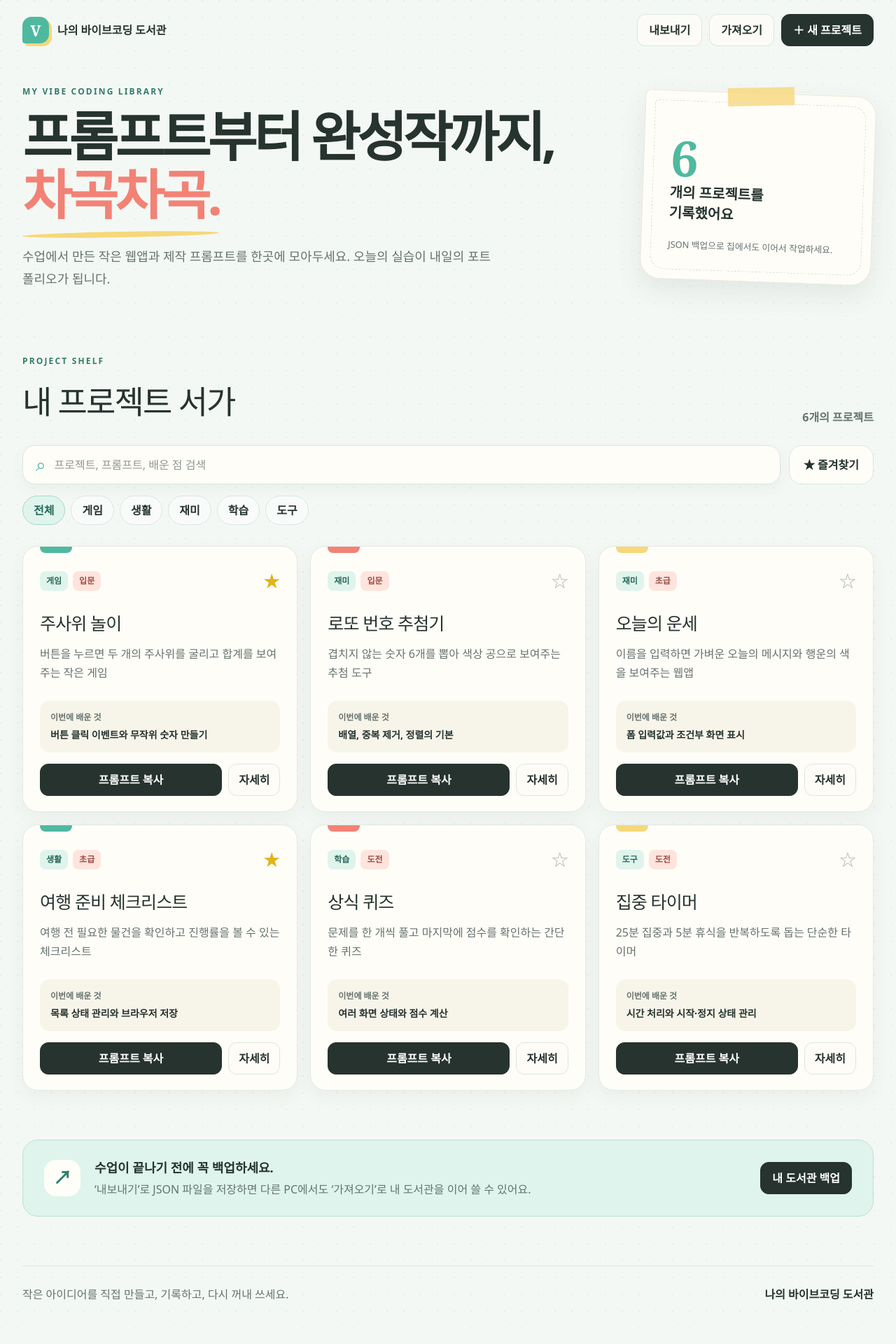
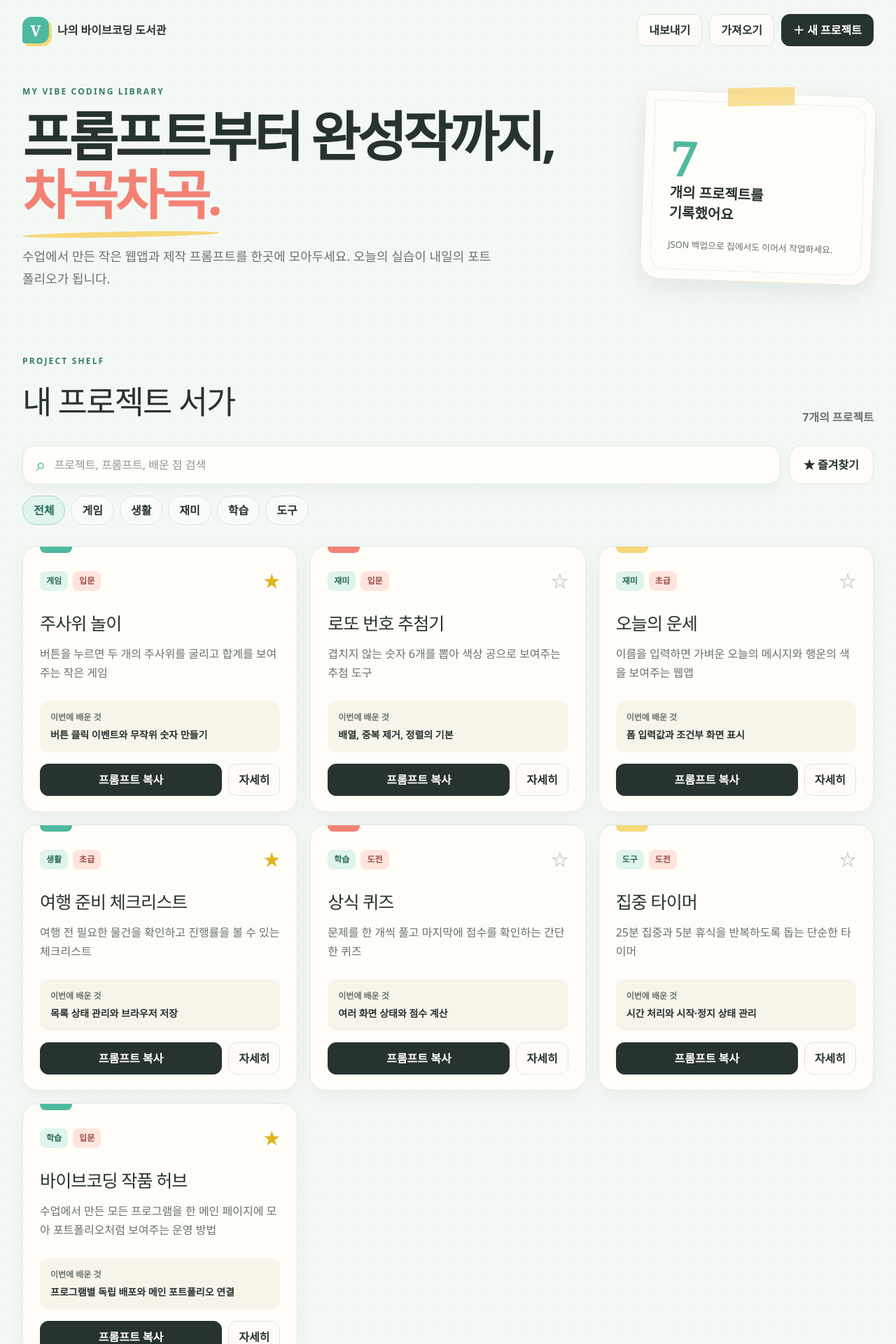
Before and after one commit to dasahee-source/my-vibe-coding-library, a Next.js app: page / in a window 1280 px wide. Shown: the top 1920 px of the page at 70% size. Built offline with nearby package versions, Linux system fonts and the light colour scheme.

Commit message:
Save portfolio hub prompt

```diff
--- a/app/page.tsx
+++ b/app/page.tsx
@@ -104,6 +104,20 @@ const sampleProjects: Project[] = [
     favorite: false,
     createdAt: "2026-07-23",
   },
+  {
+    id: "portfolio-hub-plan",
+    title: "바이브코딩 작품 허브",
+    summary: "수업에서 만든 모든 프로그램을 한 메인 페이지에 모아 포트폴리오처럼 보여주는 운영 방법",
+    category: "학습",
+    level: "입문",
+    prompt:
+      "내가 수업에서 만든 바이브코딩 프로그램들을 한눈에 볼 수 있는 메인 페이지를 구성해줘. 각 프로그램은 별도 GitHub 저장소와 GitHub Pages 주소를 사용하고, 메인 페이지 카드에는 프로젝트명, 설명, 제작 프롬프트, 웹앱 실행 링크, GitHub 링크를 넣어줘.",
+    lesson: "프로그램별 독립 배포와 메인 포트폴리오 연결",
+    demoUrl: "https://dasahee-source.github.io/my-vibe-coding-library/",
+    githubUrl: "https://github.com/dasahee-source/my-vibe-coding-library",
+    favorite: true,
+    createdAt: "2026-07-24",
+  },
 ];
 
 const emptyProject: Omit<Project, "id" | "favorite" | "createdAt"> = {
@@ -142,7 +156,20 @@ export default function Home() {
   useEffect(() => {
     try {
       const saved = localStorage.getItem(STORAGE_KEY);
-      if (saved) setProjects(JSON.parse(saved));
+      if (saved) {
+        const savedProjects = JSON.parse(saved) as Project[];
+        const featuredProject = sampleProjects.find(
+          (project) => project.id === "portfolio-hub-plan",
+        );
+        const hasFeaturedProject = savedProjects.some(
+          (project) => project.id === "portfolio-hub-plan",
+        );
+        setProjects(
+          featuredProject && !hasFeaturedProject
+            ? [featuredProject, ...savedProjects]
+            : savedProjects,
+        );
+      }
     } catch {
       setMessage("저장된 자료를 읽지 못해 기본 예시를 불러왔어요.");
     }
```
